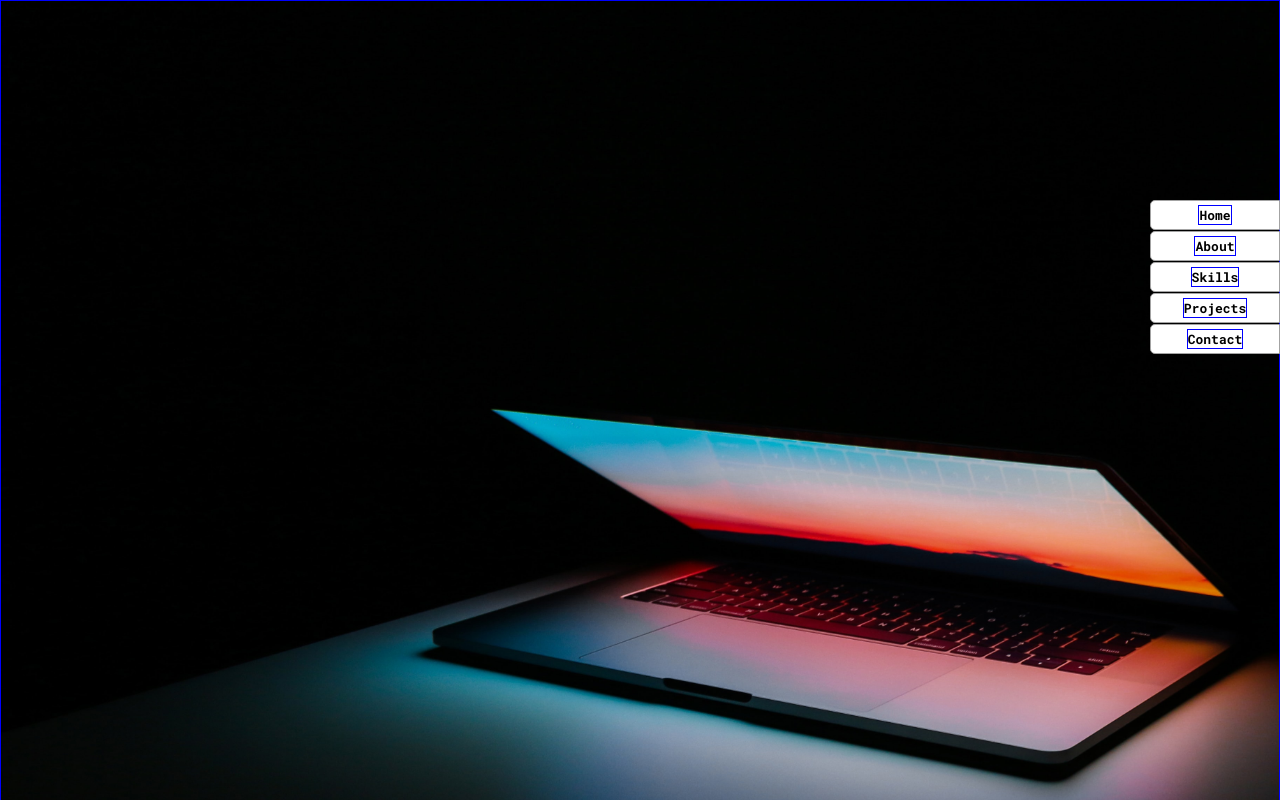
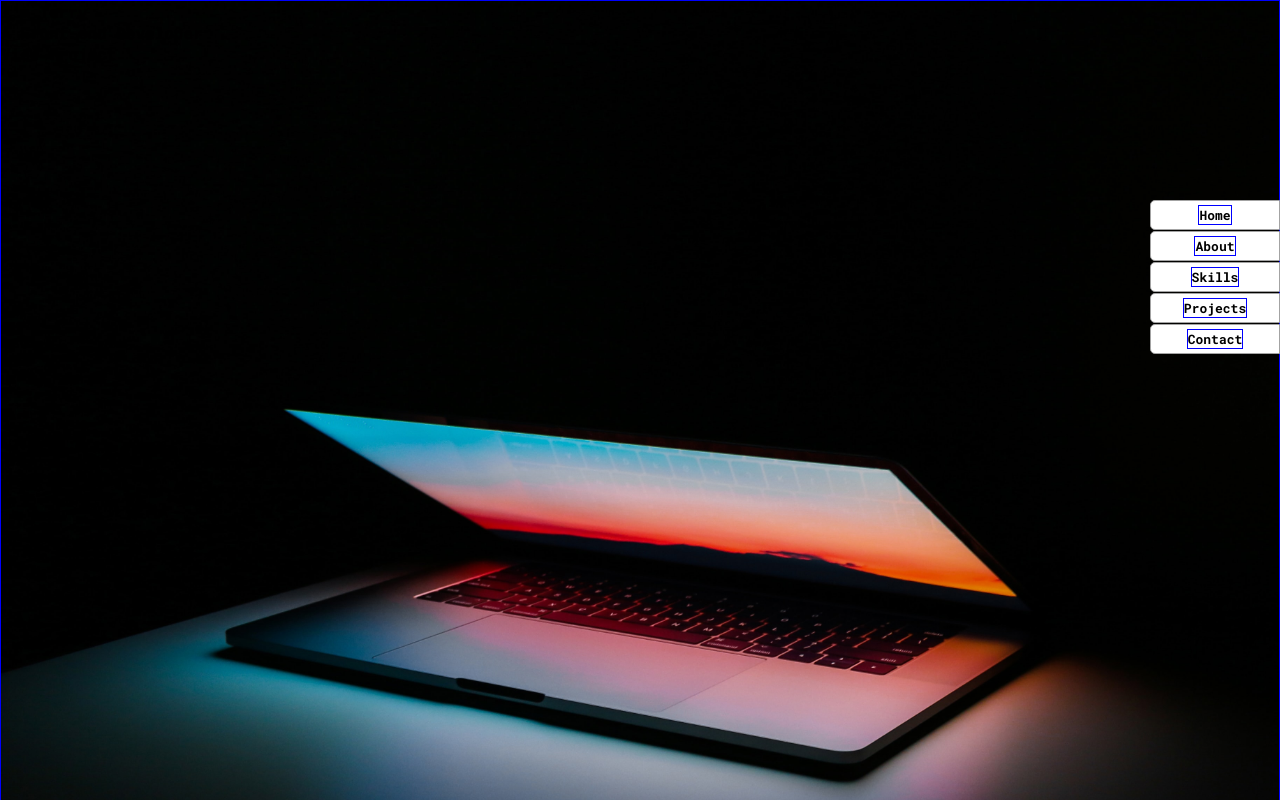
Before and after one commit to terryjung0244/onePagePortfolioV2, a React (Create React App) app: page / in a window 1280 px wide. Shown: the top 800 px of the page. Built offline with nearby package versions, Linux system fonts and the light colour scheme.

Commit message:
Home Style Updated

```diff
--- a/src/screens/Style/Home.css
+++ b/src/screens/Style/Home.css
@@ -3,7 +3,7 @@
   height: 1200px;
   border: 1px solid blue;
   background-size: cover;
-
+  background-position: center;
 }
 
 
--- a/src/screens/component/Home.jsx
+++ b/src/screens/component/Home.jsx
@@ -19,6 +19,9 @@ const Home = () => {
           View Project
         </div>
 
+        <div>
+          {/* <img src={bgImage} alt='bgImageError.png' /> */}
+        </div>
       </div>
     </div>
   )
```
